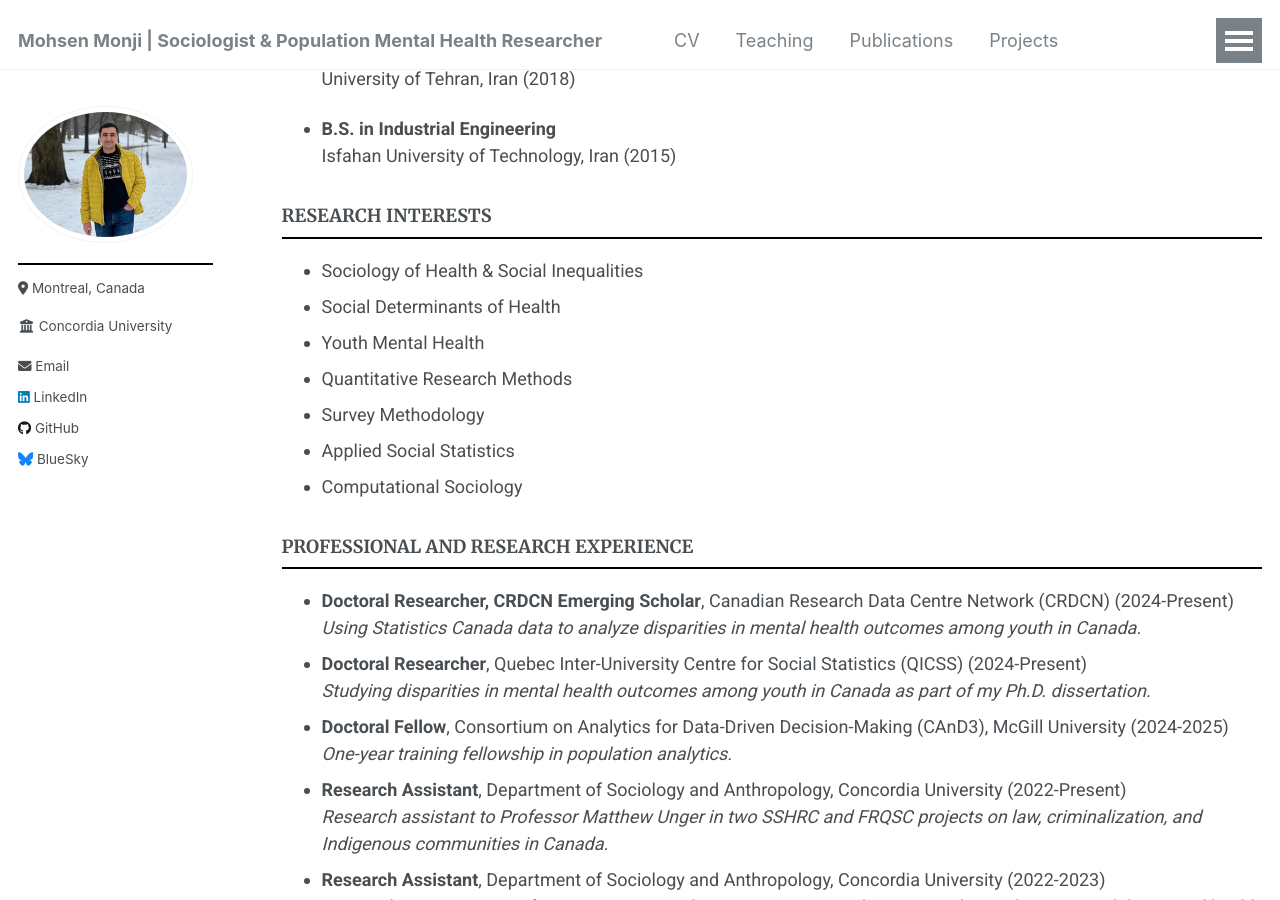
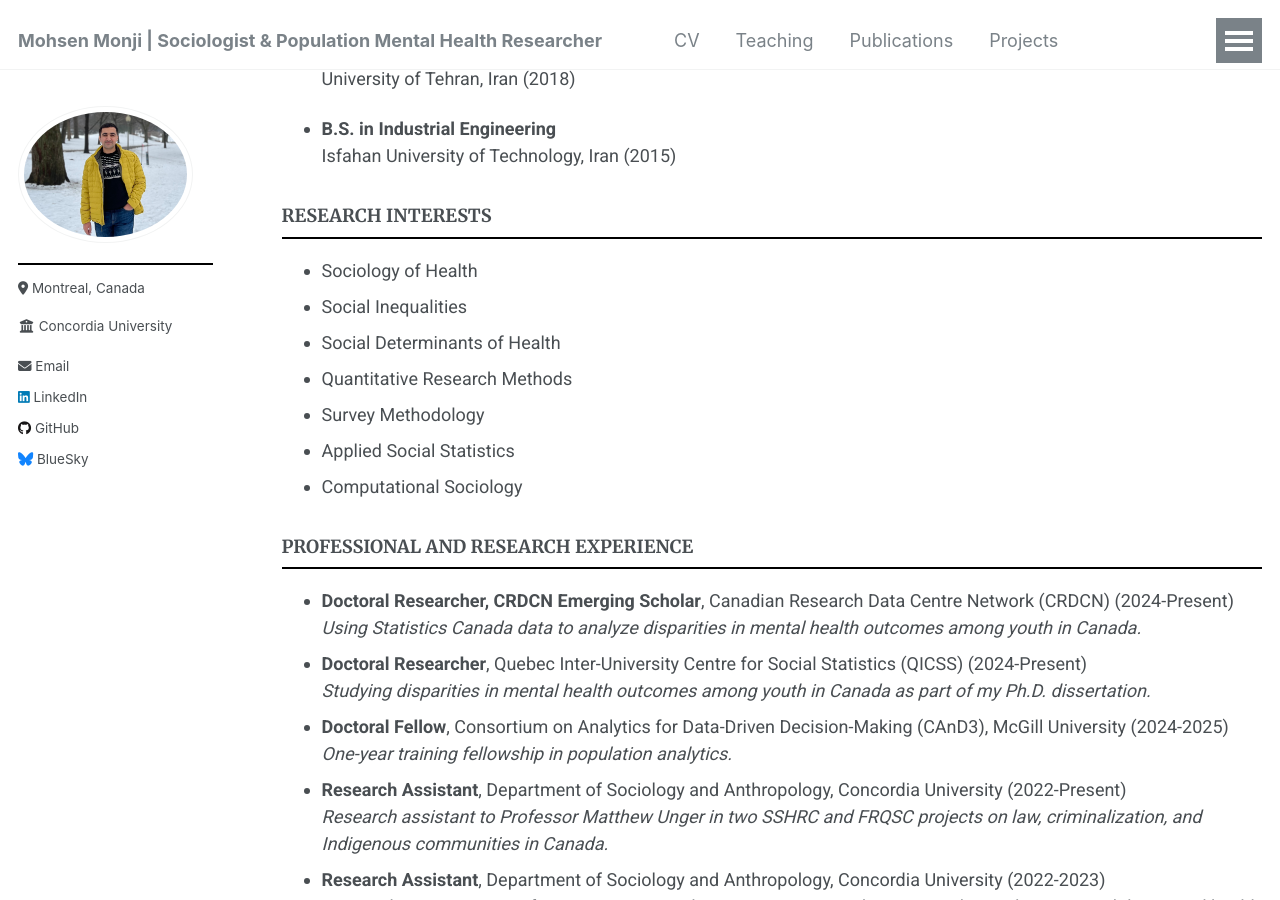
Before and after one commit to Mohsnmonji/mohsnmonji.github.io, a Jekyll site: the page built from _pages/Curriculum Vitae.md, in a window 1280 px wide and 900 px high, scrolled down 391 px. Built offline with Jekyll 4.4.1, drawn with Linux system fonts in a browser that asks for light colours.

Commit message:
Update Curriculum Vitae.md

```diff
--- a/_pages/Curriculum Vitae.md
+++ b/_pages/Curriculum Vitae.md
@@ -32,9 +32,9 @@ redirect_from:
 
 
 ### RESEARCH INTERESTS
-- Sociology of Health & Social Inequalities
+- Sociology of Health
+- Social Inequalities
 - Social Determinants of Health
-- Youth Mental Health
 - Quantitative Research Methods
 - Survey Methodology
 - Applied Social Statistics
```
